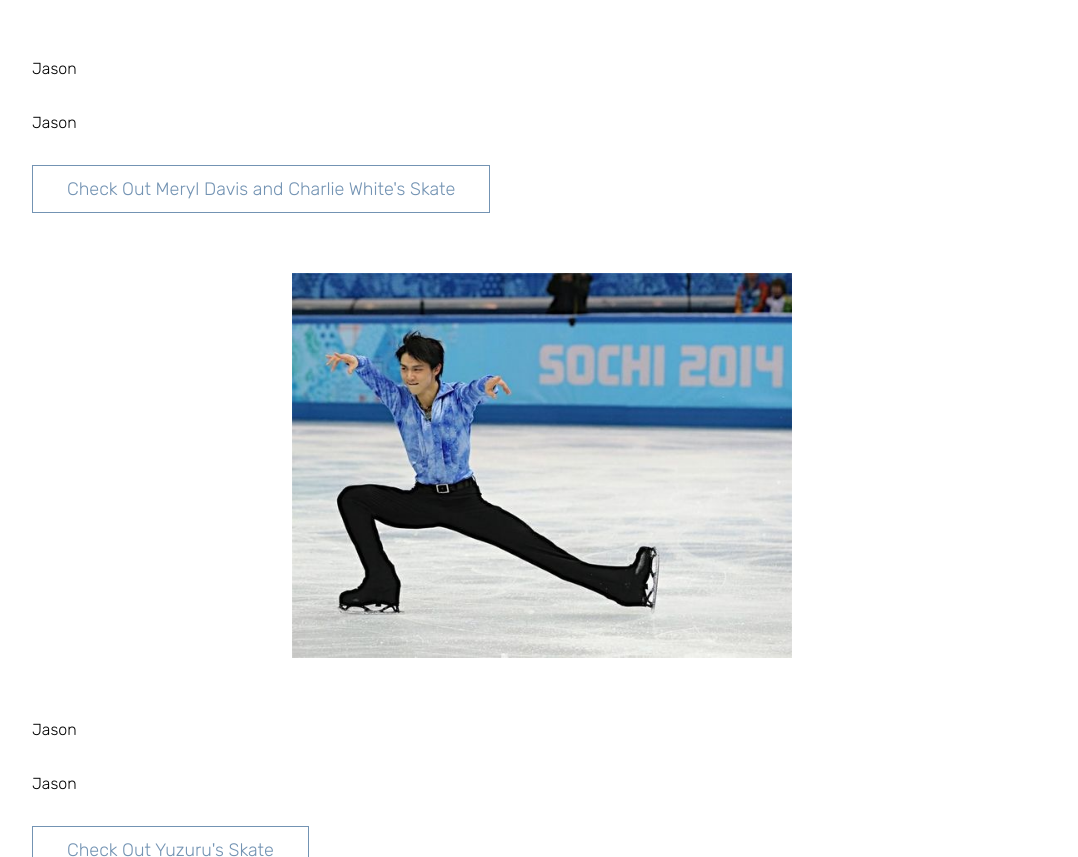
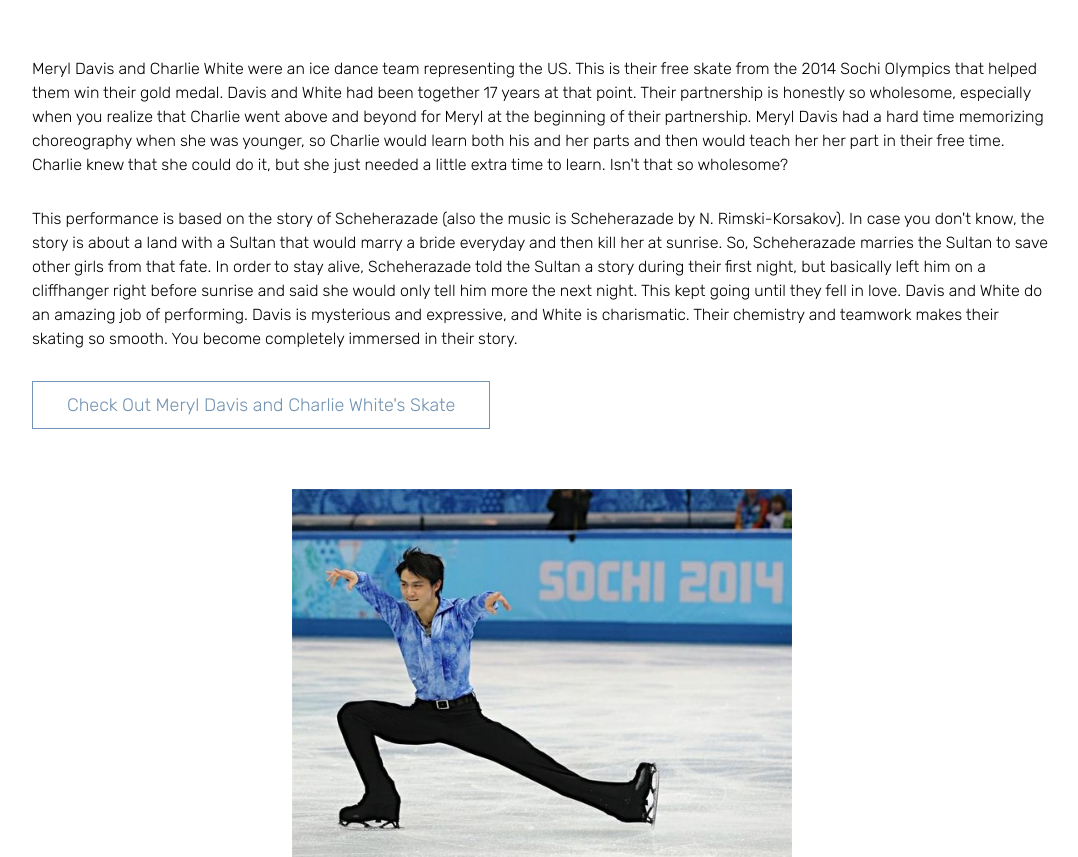
Before and after one commit to gracelemelin/gracelemelin.github.io, a plain HTML site: page recs.html in a window 1280 px wide. Shown: the part 2688-3545 px from the top of the page, without its empty margins (98-1176 px from the left). Drawn offline with Linux system fonts and the light colour scheme.

Commit message:
added davis and white

```diff
--- a/recs.html
+++ b/recs.html
@@ -80,7 +80,7 @@
                     performer before a skater just because his performance covers up all the elements of his skate. For example, he transitions so smoothly into and out of
                     a jump, so it feels like the jump was a part of the performance. Jason is also a very consistent skater, which is one reason why he was selected to go
                     to the 2022 Olympics. He's a reliable skater, so you don't feel any worries when he goes into a jump. You know that he's going to land it, so you can
-                    focus on his dancing.
+                    focus on his dancing and sass.
                 </p>
                 <a href="https://www.youtube.com/watch?v=W44QDl16pK0&t=0s" class="hero-btn recs-btn">Check Out Jason's Skate</a>
 
@@ -93,10 +93,19 @@
             </div>
             <div class="recs-col">
                 <p>
-                    Jason
+                    Meryl Davis and Charlie White were an ice dance team representing the US. This is their free skate from the 2014 Sochi Olympics that helped them
+                    win their gold medal. Davis and White had been together 17 years at that point. Their partnership is honestly so wholesome, especially when you
+                    realize that Charlie went above and beyond for Meryl at the beginning of their partnership. Meryl Davis had a hard time memorizing choreography
+                    when she was younger, so Charlie would learn both his and her parts and then would teach her her part in their free time. Charlie knew that she
+                    could do it, but she just needed a little extra time to learn. Isn't that so wholesome?
                 </p>
                 <p>
-                    Jason
+                    This performance is based on the story of Scheherazade (also the music is Scheherazade by N. Rimski-Korsakov). In case you don't know,
+                    the story is about a land with a Sultan that would marry a bride everyday and then kill her at sunrise. So, Scheherazade marries the Sultan
+                    to save other girls from that fate. In order to stay alive, Scheherazade told the Sultan a story during their first night, but basically left
+                    him on a cliffhanger right before sunrise and said she would only tell him more the next night. This kept going until they fell in love.
+                    Davis and White do an amazing job of performing. Davis is mysterious and expressive, and White is charismatic. Their chemistry and teamwork
+                    makes their skating so smooth. You become completely immersed in their story.
                 </p>
                 <a href="https://www.youtube.com/watch?v=lrFwokp3z48&t=0s" class="hero-btn recs-btn">Check Out Meryl Davis and Charlie White's Skate</a>
 
```
